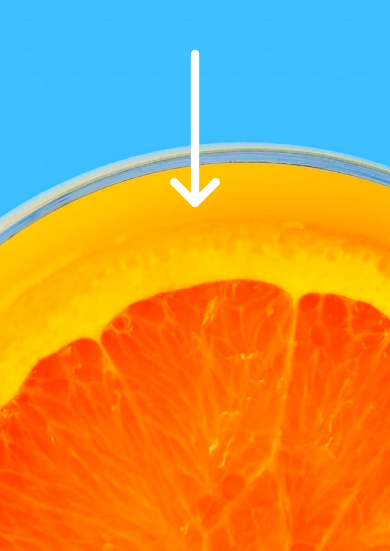
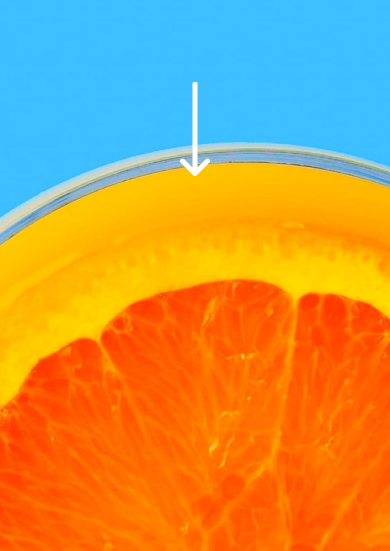
Before and after one commit to kevinbdx35/frontendmentor-challenges-2, a plain HTML site: page index.html in a window 390 px wide. Shown: the part 293-844 px from the top of the page. Drawn offline with nearby package versions, Linux system fonts and the light colour scheme.

Commit message:
fix responsive design

```diff
--- a/media.css
+++ b/media.css
@@ -88,7 +88,7 @@ header {
 
   .arrow {
     position: absolute;
-    width: 5rem;
+    width: 3rem;
     top: 50%;
     left: 50%;
     transform: translate(-50%, -50%);
```
